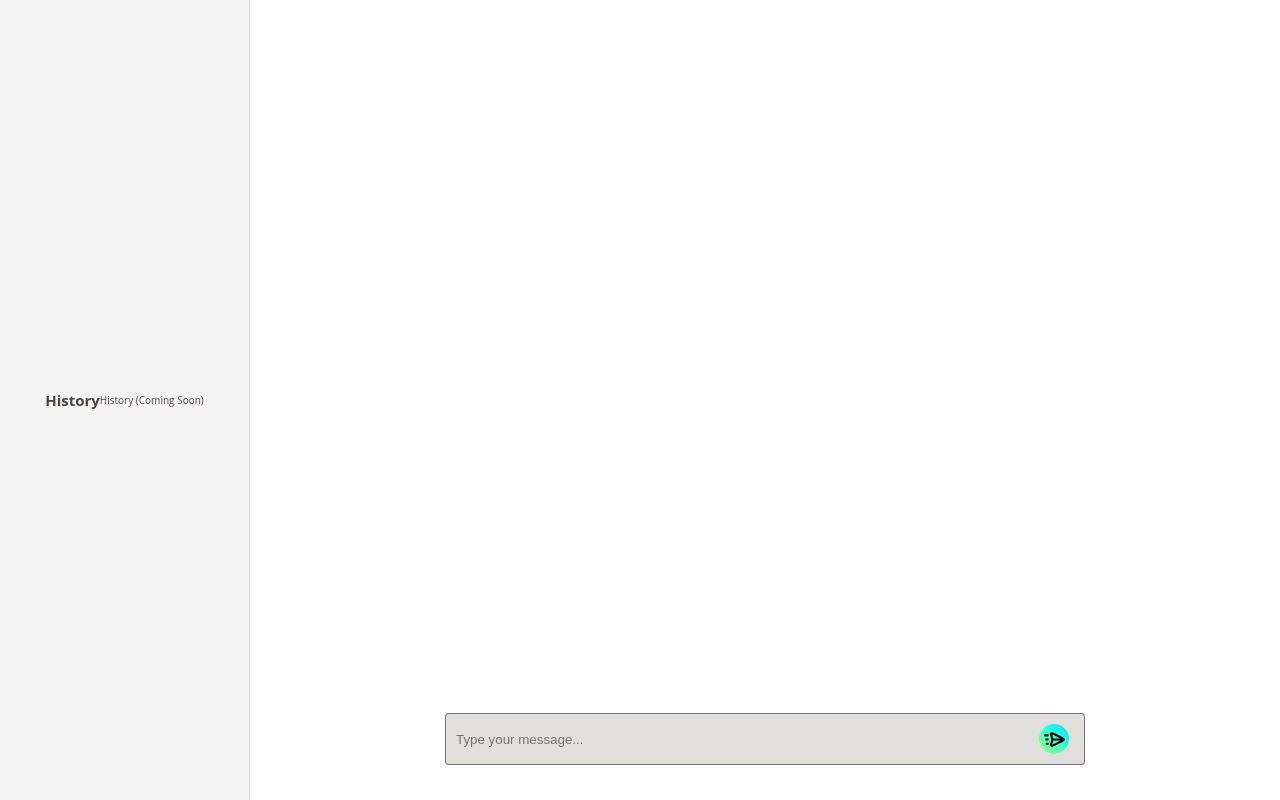
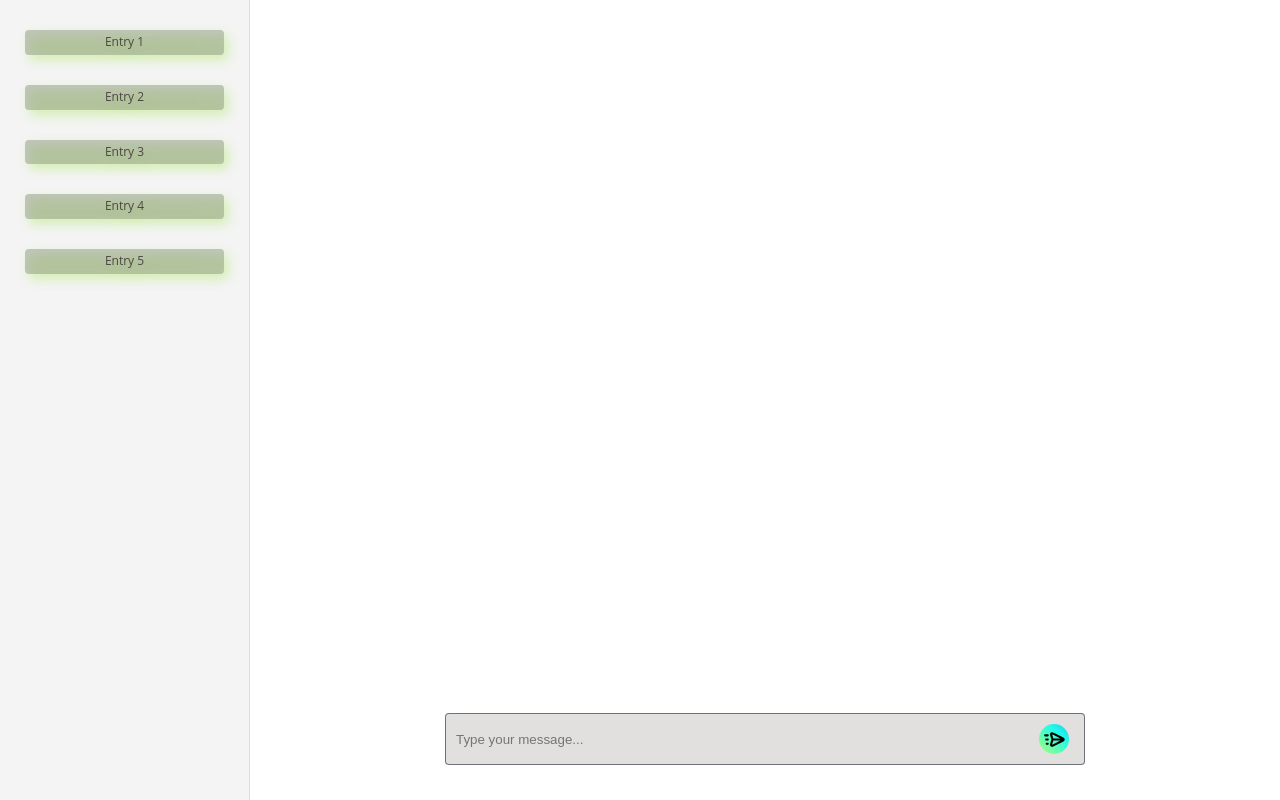
Before and after one commit to horserr/rag-chat, a React (Vite) app: page / in a window 1280 px wide. Built offline with nearby package versions, Linux system fonts and the light colour scheme.

Commit message:
feat: setup history panel

```diff
--- /dev/null
+++ b/src/components/HistoryPanel/HistoryEntry.tsx
@@ -0,0 +1,21 @@
+import styles from "@styles/components/HistoryPanel/HistoryEntry.module.scss";
+
+interface HistoryEntryType {
+  id: string;
+  title: string;
+}
+
+interface HistoryEntryProps {
+  entry: HistoryEntryType;
+  onClick: (entry: HistoryEntryType) => void;
+}
+
+const HistoryEntry = ({ entry, onClick }: HistoryEntryProps) => {
+  return (
+    <div className={styles.historyEntry} onClick={() => onClick(entry)}>
+      <div>{entry.title}</div>
+    </div>
+  );
+};
+
+export default HistoryEntry;
--- /dev/null
+++ b/src/components/HistoryPanel/HistoryList.tsx
@@ -0,0 +1,31 @@
+import HistoryEntry from "./HistoryEntry";
+import styles from "@styles/components/HistoryPanel/HistoryList.module.scss";
+
+interface HistoryEntryType {
+  id: string;
+  title: string;
+}
+
+const data: HistoryEntryType[] = [
+  { id: "1", title: "Entry 1" },
+  { id: "2", title: "Entry 2" },
+  { id: "3", title: "Entry 3" },
+  { id: "4", title: "Entry 4" },
+  { id: "5", title: "Entry 5" },
+];
+
+const HistoryList = () => {
+  const handleClick = (entry: HistoryEntryType) => {
+    console.log("Clicked entry:", entry);
+  };
+
+  return (
+    <div className={styles.historyList}>
+      {data.map((entry) => (
+        <HistoryEntry key={entry.id} entry={entry} onClick={handleClick} />
+      ))}
+    </div>
+  );
+};
+
+export default HistoryList;
--- a/src/components/HistoryPanel/HistoryPanel.tsx
+++ b/src/components/HistoryPanel/HistoryPanel.tsx
@@ -1,10 +1,10 @@
 import styles from "@styles/components/HistoryPanel/HistoryPanel.module.scss";
+import HistoryList from "./HistoryList";
 
 const HistoryPanel = () => {
   return (
     <div className={styles.historyPanel}>
-      <h2>History</h2>
-      <p>History (Coming Soon)</p>
+      <HistoryList />
     </div>
   );
 };
--- a/src/styles/abstracts/mixins.scss
+++ b/src/styles/abstracts/mixins.scss
@@ -1,9 +1,3 @@
-@mixin panel-style($bg-color, $padding, $border) {
-  background-color: $bg-color;
-  padding: $padding;
-  border-right: $border;
-}
-
 @mixin input-style($padding, $border, $border-radius) {
   padding: $padding;
   border: $border;
--- a/src/styles/abstracts/variables.scss
+++ b/src/styles/abstracts/variables.scss
@@ -1,7 +1,8 @@
 // color
-$input-background-color: #d6d3d1b1;
-$gradient-colors: linear-gradient(222deg, #2379ff 0, #1efbe9 54%, #a2ff7c 97%);
-$input-border-color: #1118278d;
+$color-input-background: #d6d3d1b1;
+$color-button-gradient: linear-gradient(222deg, #2379ff 0, #1efbe9 54%, #a2ff7c 97%);
+$color-input-border: #1118278d;
+$color-entry:#afba9f85;
 
 $button-size: 3rem;
 $icon-size: 2.5rem;
--- a/src/styles/components/ChatPanel/ChatInput.module.scss
+++ b/src/styles/components/ChatPanel/ChatInput.module.scss
@@ -13,15 +13,15 @@
   margin-left: 5%;
   margin-bottom: 3.5rem;
 
-  background-color: vars.$input-background-color;
-  border: 1px solid vars.$input-border-color;
+  background-color: vars.$color-input-background;
+  border: 1px solid vars.$color-input-border;
   border-radius: 4px;
 
   transition: box-shadow 0.3s ease;
 
   &:focus-within {
     box-shadow: 0 0 2rem rgba(95, 123, 168, 0.603);
-    border-color: vars.$input-border-color;
+    border-color: vars.$color-input-border;
   }
 }
 
@@ -51,7 +51,7 @@
     left: 0;
     width: 100%;
     height: 100%;
-    background-image: vars.$gradient-colors;
+    background-image: vars.$color-button-gradient;
     border-radius: 50%;
     @include mixin.transition(background-position 0.5s, opacity 0.5s);
     background-size: 200%;
--- /dev/null
+++ b/src/styles/components/HistoryPanel/HistoryEntry.module.scss
@@ -0,0 +1,14 @@
+@use "@styles/abstracts/variables" as vars;
+
+.historyEntry {
+  font-size: 1.2rem;
+  font-weight: 400;
+  padding: 0.4rem;
+  margin: 1.5rem;
+  // width: 100%;
+
+  border-radius: 4px;
+  background-color: vars.$color-entry;
+  filter: drop-shadow(4px 5px 6px rgba(145, 227, 44, 0.603));
+  box-shadow: inset -29px -8px 21px 12px rgba(17, 17, 26, 0.08);
+}
--- /dev/null
+++ b/src/styles/components/HistoryPanel/HistoryList.module.scss
@@ -0,0 +1,8 @@
+.historyList {
+  width: 100%;
+  text-align: center;
+  padding: 0.5rem 0;
+
+  display: flex;
+  flex-direction: column;
+}
--- a/src/styles/components/HistoryPanel/HistoryPanel.module.scss
+++ b/src/styles/components/HistoryPanel/HistoryPanel.module.scss
@@ -1,17 +1,17 @@
 @use "@styles/abstracts/mixins" as mixin; // 引入混合宏定义文件
 
 .historyPanel {
-  @include mixin.panel-style(
-    #f4f4f4,
-    1rem,
-    1px solid #ddd
-  ); // 使用混合宏定义样式
+  background-color: #f4f4f4;
+  padding: 1rem;
+  border-right: 1px solid #ddd;
+
   flex-basis: 25%;
   flex-grow: 1;
   max-width: 25rem;
   min-width: 15rem;
 
   display: flex;
+  flex-direction: column;
   align-items: center;
-  justify-content: center;
+  // justify-content: center;
 }
```
